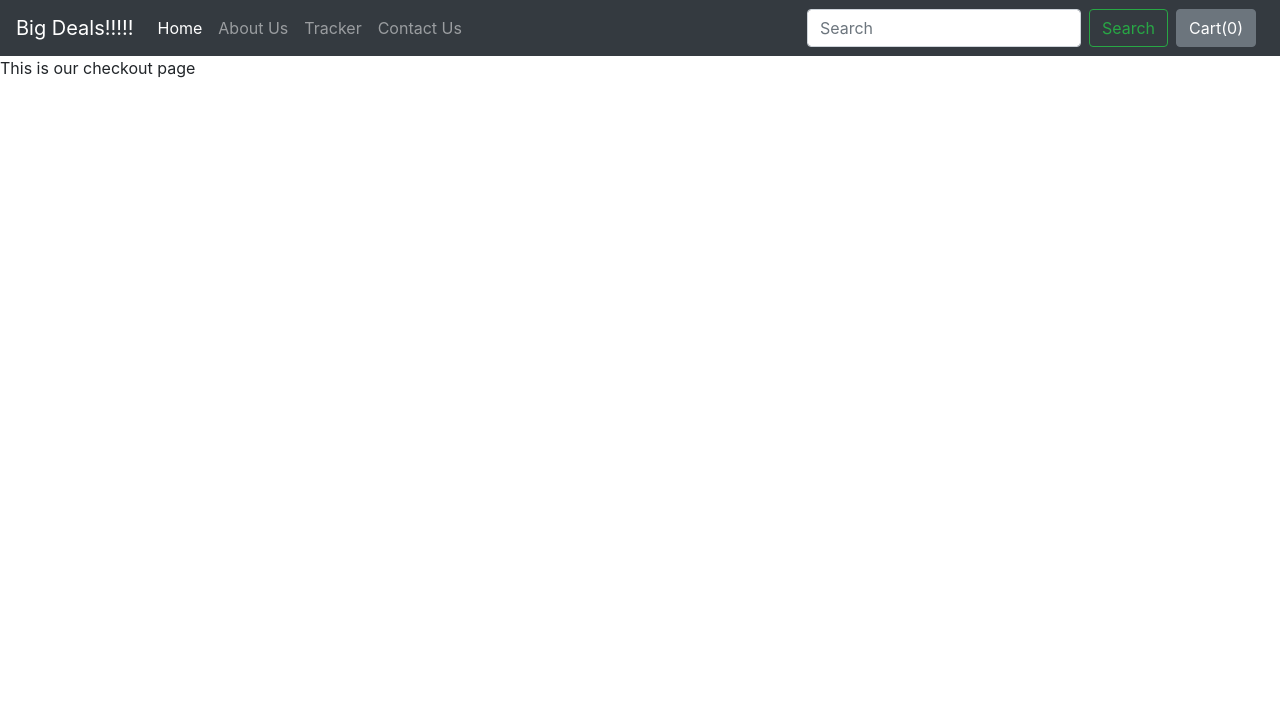
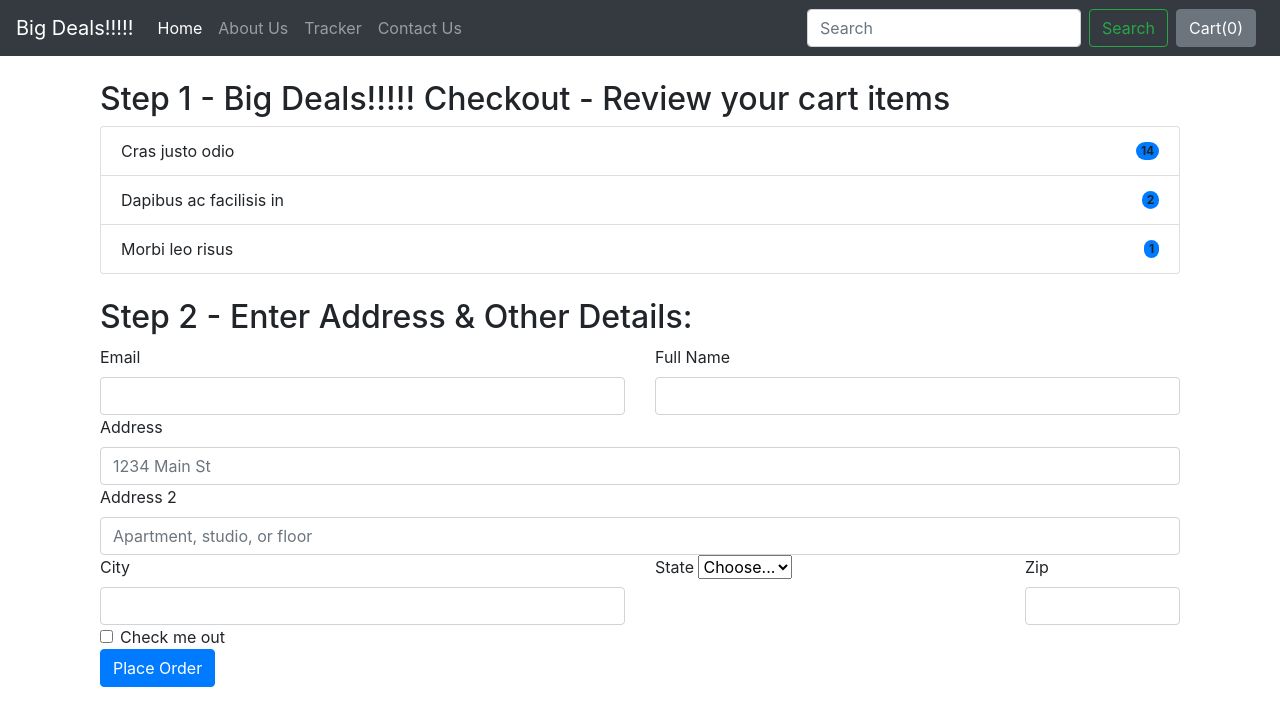
Before and after one commit to Arbaazk7867/Django-Project, a Django app: page /shop/checkout/ in a window 1280 px wide. Shown: the top 726 px of the page. Run offline with Django 3.2, Linux system fonts and the light colour scheme; some libraries are stand-ins or nearby versions.

Commit message:
Initial commit

```diff
--- a/Ecommerce/shop/templates/shop/checkout.html
+++ b/Ecommerce/shop/templates/shop/checkout.html
@@ -1,4 +1,72 @@
 {% extends 'shop/basic.html' %}
-
 {% block title%} Checkout - Big Deals!!!! {% endblock %}
-{% block body %} This is our checkout page {% endblock %}
+{% block body %}
+<div class="container">
+    <div class="col my-4">
+        <h2>Step 1 - Big Deals!!!!! Checkout - Review your cart items</h2>
+        <div id="items">
+            <ul class="list-group">
+                <li class="list-group-item d-flex justify-content-between align-items-center">
+                    Cras justo odio
+                    <span class="badge bg-primary rounded-pill">14</span>
+                </li>
+                <li class="list-group-item d-flex justify-content-between align-items-center">
+                    Dapibus ac facilisis in
+                    <span class="badge bg-primary rounded-pill">2</span>
+                </li>
+                <li class="list-group-item d-flex justify-content-between align-items-center">
+                    Morbi leo risus
+                    <span class="badge bg-primary rounded-pill">1</span>
+                </li>
+            </ul>
+        </div>
+    </div>
+    <div class="col my-4">
+        <h2>Step 2 - Enter Address & Other Details:</h2>
+        <form class="row g-3">
+            <div class="col-md-6">
+                <label for="inputEmail4" class="form-label">Email</label>
+                <input type="email" class="form-control" id="inputEmail4">
+            </div>
+            <div class="col-md-6">
+                <label for="name" class="form-label">Full Name</label>
+                <input type="name" class="form-control" id="name">
+            </div>
+            <div class="col-12">
+                <label for="inputAddress" class="form-label">Address</label>
+                <input type="text" class="form-control" id="inputAddress" placeholder="1234 Main St">
+            </div>
+            <div class="col-12">
+                <label for="inputAddress2" class="form-label">Address 2</label>
+                <input type="text" class="form-control" id="inputAddress2" placeholder="Apartment, studio, or floor">
+            </div>
+            <div class="col-md-6">
+                <label for="inputCity" class="form-label">City</label>
+                <input type="text" class="form-control" id="inputCity">
+            </div>
+            <div class="col-md-4">
+                <label for="inputState" class="form-label">State</label>
+                <select id="inputState" class="form-select">
+                    <option selected>Choose...</option>
+                    <option>...</option>
+                </select>
+            </div>
+            <div class="col-md-2">
+                <label for="inputZip" class="form-label">Zip</label>
+                <input type="text" class="form-control" id="inputZip">
+            </div>
+            <div class="col-12">
+                <div class="form-check">
+                    <input class="form-check-input" type="checkbox" id="gridCheck">
+                    <label class="form-check-label" for="gridCheck">
+                        Check me out
+                    </label>
+                </div>
+            </div>
+            <div class="col-12">
+                <button type="submit" class="btn btn-primary">Place Order</button>
+            </div>
+        </form>
+    </div>
+</div>
+{% endblock %}
```
Also changed, not shown: Ecommerce/shop/templates/shop/index.html (+32 -6 lines), TextUtils Website/ReadMe.txt (added).
